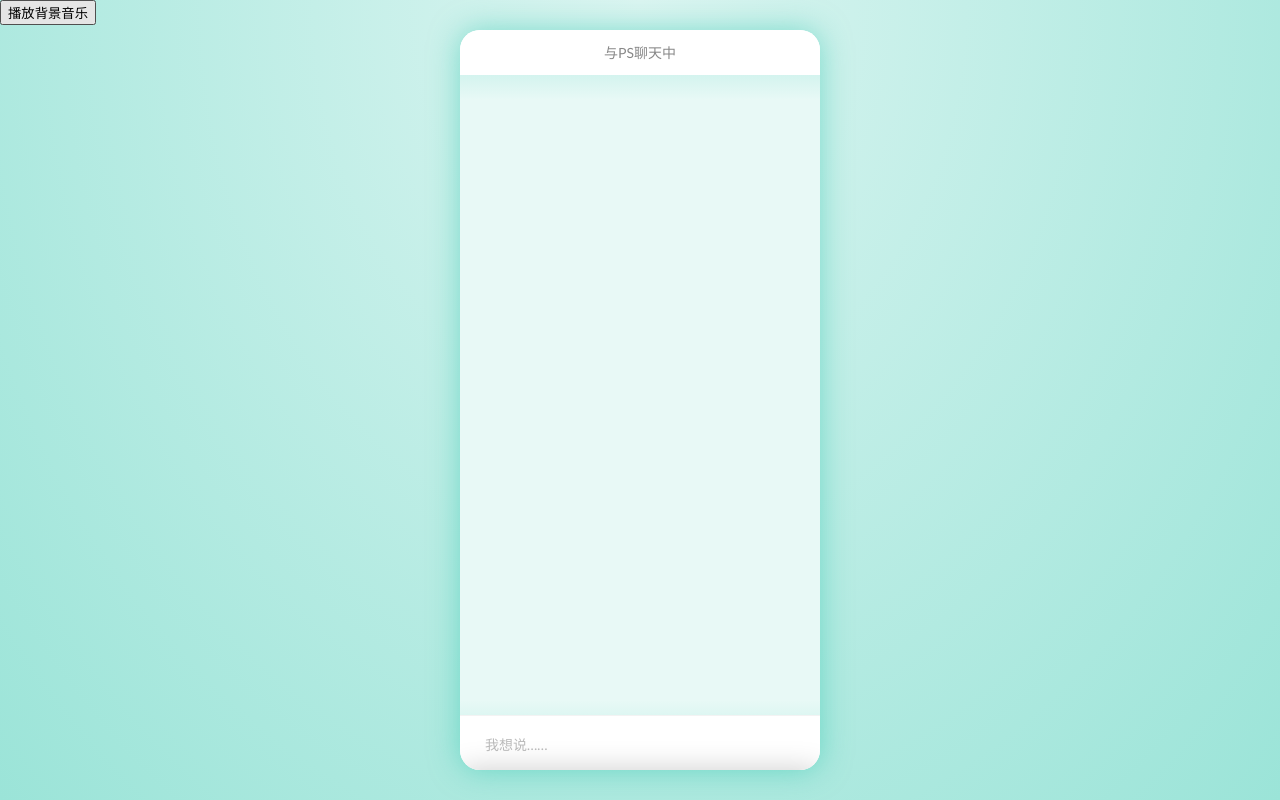
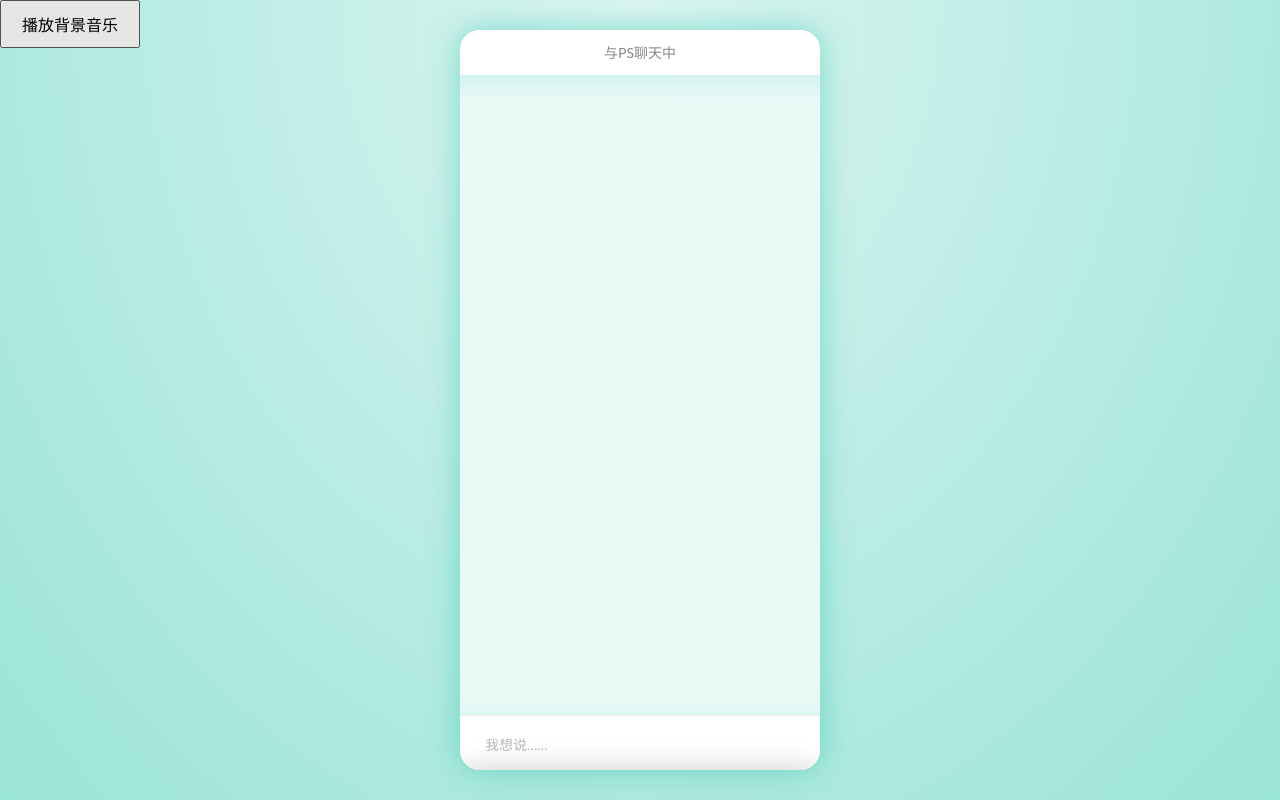
Before and after one commit to pcpy007/pcpy007.github.io, a website: page other.html in a window 1280 px wide. Drawn offline with nearby package versions, Linux system fonts and the light colour scheme.

Commit message:
Update other.html

```diff
--- a/other.html
+++ b/other.html
@@ -13,6 +13,14 @@
         <link rel="preload" href="img/WechatIMG87.jpg" as="image">
   <!--         <link rel="preload" href="music/audio1.mp3" as="audio">
         <embed src="music/audio1.mp3" hidden="true" autostart="true" loop="true">-->
+
+    <style>
+        button {
+            padding: 10px 20px;
+            font-size: 16px;
+            cursor: pointer;
+        }
+    </style>
     </head>
     <body>
 
@@ -83,7 +91,7 @@
             audio.volume = 0.5; // 设置音量（0.0 到 1.0 之间）
         </script>
 
-<audio id="background-music" src="ymusic/audio1.mp3" loop></audio>
+<audio id="background-music" src="music/audio1.mp3" loop></audio>
 <button onclick="playMusic()">播放背景音乐</button>
 
 <script>
```
